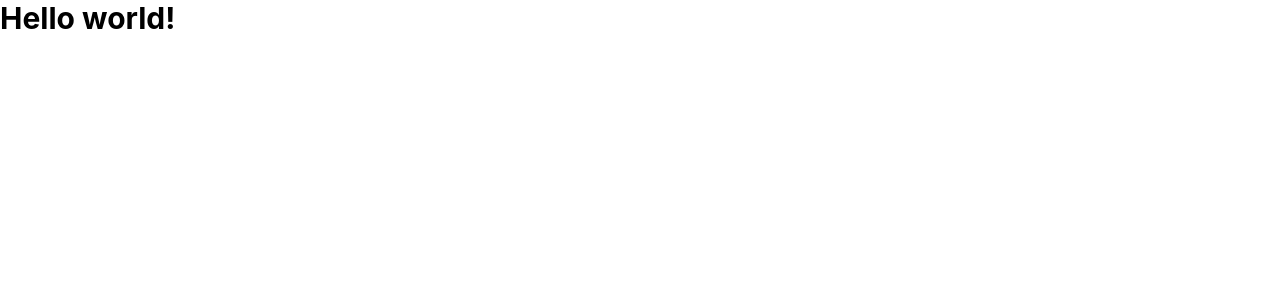
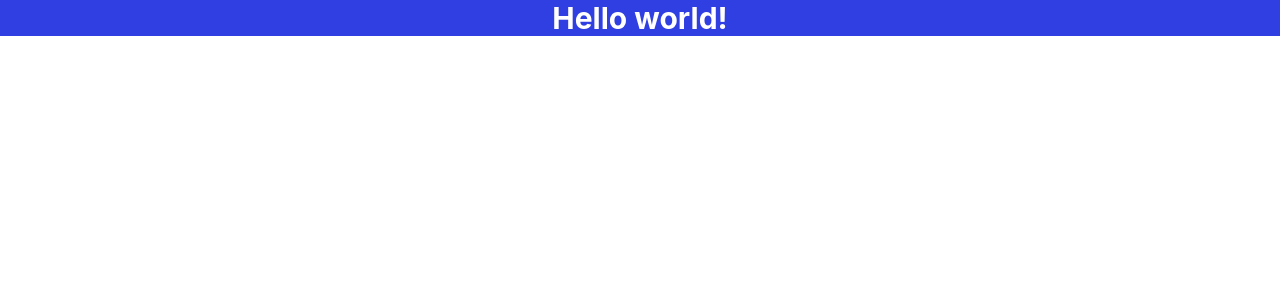
Before and after one commit to mdheisser/Next.js-Tailwind-CSS-Boilerplate, a Next.js app: page / in a window 1280 px wide. Shown: the top 300 px of the page. Built offline with nearby package versions, Linux system fonts and the light colour scheme; a web font is replaced by a local one.

Commit message:
add classnames for sass

```diff
--- a/package.json
+++ b/package.json
@@ -9,6 +9,7 @@
     "lint": "next lint"
   },
   "dependencies": {
+    "classnames": "^2.3.1",
     "next": "12.1.6",
     "path": "^0.12.7",
     "react": "18.2.0",
--- a/pages/index.jsx
+++ b/pages/index.jsx
@@ -1,8 +1,13 @@
 import React from 'react'
+import classnames from 'classnames/bind'
+
+import * as styles from './index.module.scss'
+
+const cx = classnames.bind(styles)
 
 export default function Home() {
   return (
-    <h1 className="text-3xl font-bold">
+    <h1 className={"text-3xl font-bold " + cx("home")}>
       Hello world!
     </h1>
   )
--- /dev/null
+++ b/pages/index.module.scss
@@ -0,0 +1,8 @@
+@import "/styles/globals.scss";
+
+.home {
+  display: flex;
+  justify-content: center;
+  background-color: $color-3;
+  color: $color-1;
+}
```
Also changed, not shown: 1 other file (tests, documents, lock files or other folders).
